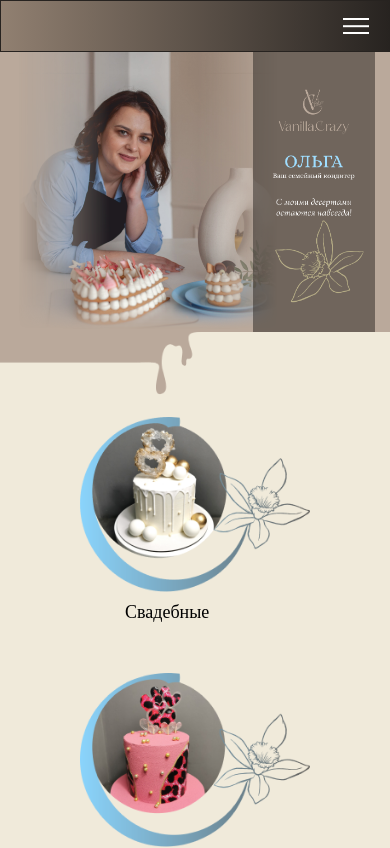
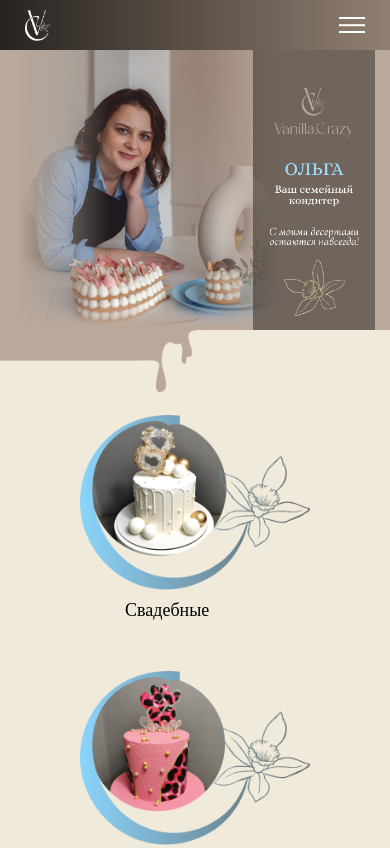
Before and after one commit to MashSHliapa/cakes, a React (Vite) app: page / in a window 390 px wide. Shown: the top 848 px of the page. Built offline with nearby package versions, Linux system fonts and the light colour scheme; a web font is replaced by a local one.

Commit message:
feat(project): added logo in component Header

```diff
--- a/src/components/Header/Header.scss
+++ b/src/components/Header/Header.scss
@@ -6,12 +6,25 @@
   // z-index: 50;
   background: radial-gradient(#BAA99B, #272320);
   background: linear-gradient(to right, #918071, #272320);
-  // background: linear-gradient(to right, #272320, #918071);
+  background: linear-gradient(to right, #272320, #918071);
   // background: #272320;
 
-  &__container {
+  &__container {}
+
+  &__body {
     position: relative;
-    border: #272320 1px solid;
+    display: flex;
+    justify-content: space-around;
+    align-items: center;
+    margin-right: 50px;
+  }
+
+  &__logo {
+    display: inline-block;
+    position: relative;
+    top: 0;
+    left: 0;
+    z-index: 10;
   }
 
   &__navbar {}
@@ -24,9 +37,35 @@
     z-index: 5;
   }
 
+  @media screen and (max-width: 1199.98px) {
+    &__body {
+      margin-right: 20px;
+    }
+  }
+
+  @media screen and (max-width: 991.98px) {
+    &__body {
+      margin-right: 0px;
+    }
+
+    &__logo img {
+      max-width: 35px;
+    }
+  }
+
   @media screen and (max-width: 767.98px) {
     &__container {
       height: 50px;
+    }
+
+    &__body {
+      display: block;
+      margin: 0 -8px 0 15px;
+    }
+
+    &__logo img {
+      max-width: 25px;
+      margin-top: 10px;
     }
 
     &__burger {
@@ -37,4 +76,11 @@
       display: none;
     }
   }
+
+  @media screen and (max-width: 575.98px) {
+    &__body {
+      display: block;
+      margin: 0 -10px 0 10px;
+    }
+  }
 }
--- a/src/components/Header/index.tsx
+++ b/src/components/Header/index.tsx
@@ -1,16 +1,22 @@
 import { MenuBurger } from '../MenuBurger'
 import { Navbar } from '../Navbar'
+import logo from '../images/header_logo.png'
 import './Header.scss'
 
 export function Header() {
   return (
     <header className="header">
       <div className="header__container _container">
-        <div className="header__navbar">
-          <Navbar />
-        </div>
-        <div className="header__burger">
-          <MenuBurger />
+        <div className="header__body">
+          <div className="header__logo">
+            <img src={logo} alt="logo" />
+          </div>
+          <div className="header__navbar">
+            <Navbar />
+          </div>
+          <div className="header__burger">
+            <MenuBurger />
+          </div>
         </div>
       </div>
     </header>
--- a/src/components/MenuBurger/MenuBurger.scss
+++ b/src/components/MenuBurger/MenuBurger.scss
@@ -14,7 +14,7 @@
     position: relative;
     top: 0;
     left: 0;
-    z-index: 5;
+    z-index: 10;
     width: 26px;
     height: 16px;
     cursor: pointer;
--- a/src/components/Navbar/Navbar.scss
+++ b/src/components/Navbar/Navbar.scss
@@ -17,7 +17,7 @@
   &__item {}
 
   &__item:not(:last-child) {
-    margin-right: 80px;
+    margin-right: 70px;
   }
 
   &__link {
@@ -37,7 +37,7 @@
     font-size: 15px;
 
     &__item:not(:last-child) {
-      margin-right: 40px;
+      margin-right: 30px;
     }
   }
 
@@ -51,23 +51,39 @@
       z-index: 2;
       width: 100%;
       height: 100%;
-      max-height: 250px;
-      background: linear-gradient(to right, #918071, #272320);
+      max-height: 450px;
+      background: linear-gradient(to right, #272320, #918071);
+    }
 
+    &__list {
+      font-size: 23px;
+      display: flex;
+      flex-direction: column;
+      justify-content: start;
+      align-items: center;
+      padding: 60px 15px 16px;
+    }
+
+    &__item:not(:last-child) {
+      margin-right: 0px;
+      padding: 0 0 35px;
+    }
+  }
+
+
+  @media screen and (max-width: 575.98px) {
+
+    &__body {
+      max-height: 330px;
     }
 
     &__list {
       font-size: 20px;
-      display: flex;
-      flex-direction: column;
-      justify-content: start;
-      align-items: center;
-      padding: 40px 15px 16px;
+      padding: 50px 15px 16px;
     }
 
     &__item:not(:last-child) {
-      margin-right: 0px;
-      padding: 0 0 25px;
+      padding: 0 0 30px;
     }
   }
 }
```
Also changed, not shown: src/components/images/header_logo.png (added), src/components/images/main_info.png.
